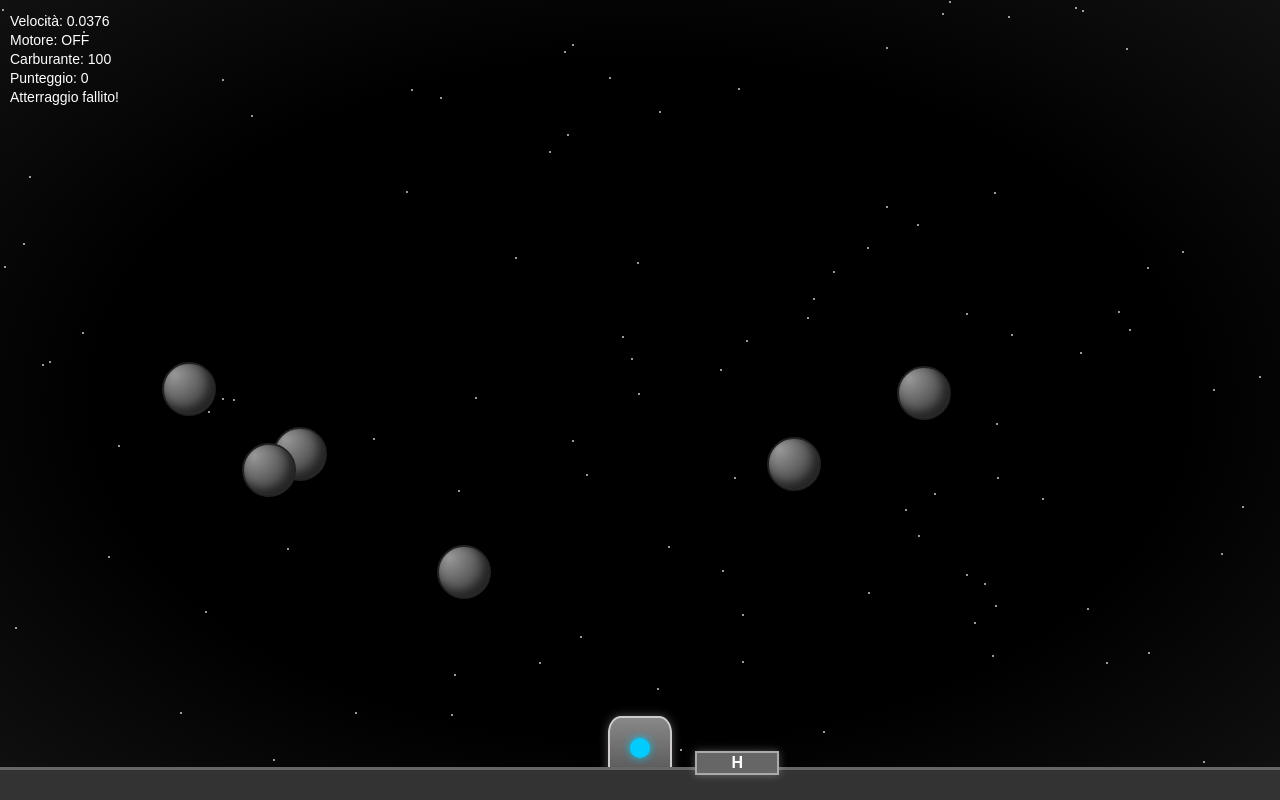
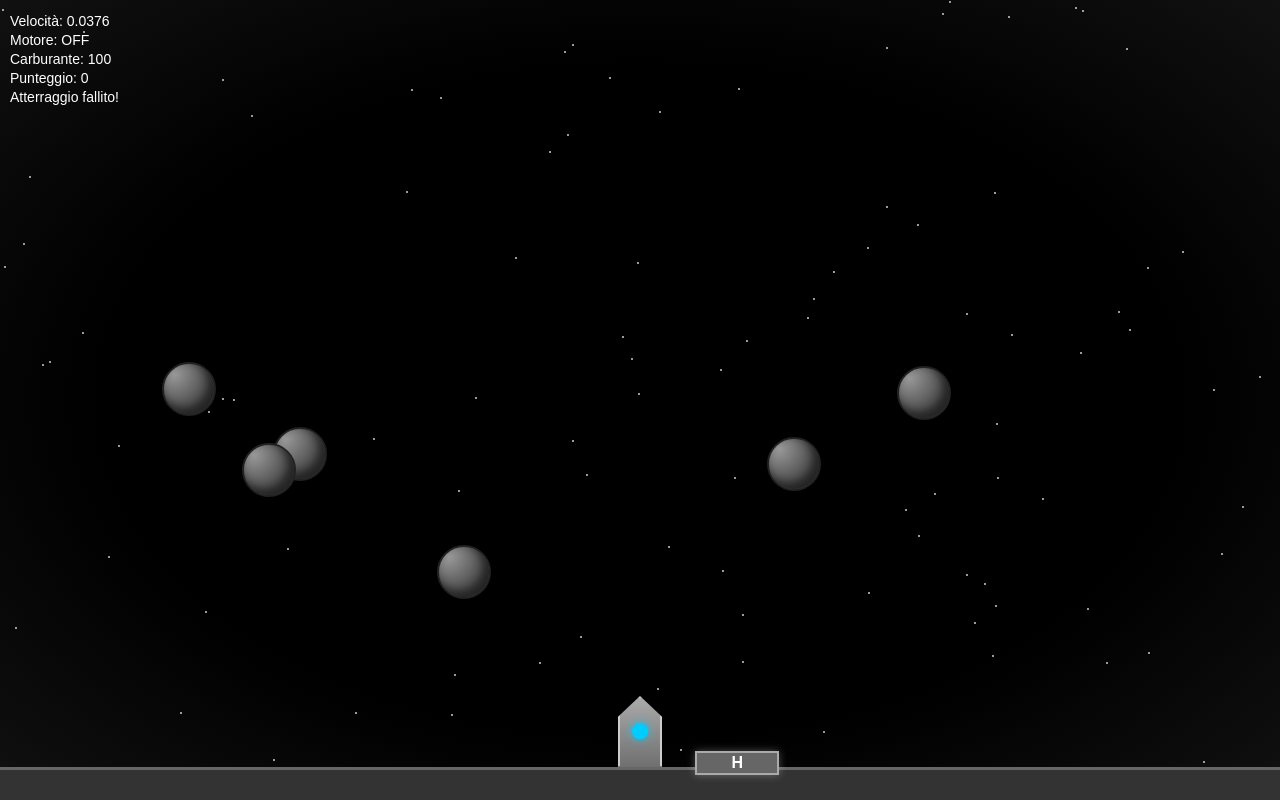
Before and after one commit to EbbastaRiccardo/Allunaggio., a plain HTML site: page index.html in a window 1280 px wide. Drawn offline with Linux system fonts and the light colour scheme.

Commit message:
Update index.html

```diff
--- a/index.html
+++ b/index.html
@@ -29,25 +29,44 @@
     }
 
     #lander {
-      width: 60px;
-      height: 80px;
+      width: 40px;
+      height: 100px;
       position: absolute;
       bottom: 90%;
       left: 50%;
       transform: translateX(-50%);
-      background: linear-gradient(to top, #444, #888);
-      border-radius: 20% 20% 40% 40%;
+      background: linear-gradient(to top, #555, #aaa);
+      clip-path: polygon(50% 0%, 100% 20%, 100% 100%, 0% 100%, 0% 20%);
       border: 2px solid #ccc;
       box-shadow: 0 0 10px rgba(255,255,255,0.3);
     }
 
+    #lander::before,
+    #lander::after {
+      content: "";
+      position: absolute;
+      width: 12px;
+      height: 20px;
+      background: #777;
+      bottom: 10px;
+    }
+
+    #lander::before {
+      left: -12px;
+      transform: skewY(-20deg);
+    }
+    #lander::after {
+      right: -12px;
+      transform: skewY(20deg);
+    }
+
     #window {
-      width: 20px;
-      height: 20px;
+      width: 16px;
+      height: 16px;
       background: #0cf;
       border-radius: 50%;
       position: absolute;
-      top: 20px;
+      top: 25px;
       left: 50%;
       transform: translateX(-50%);
       box-shadow: 0 0 8px #0cf;
```
